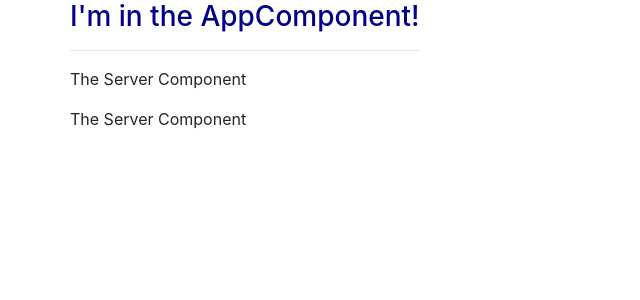
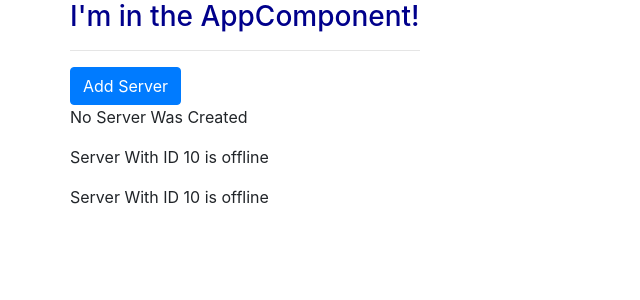
Before and after one commit to BennyLouie/my-first-angular-app, an Angular app: page / in a window 1280 px wide. Shown: the top 300 px of the page, without its empty margins (0-640 px from the left). Built offline with nearby package versions, Linux system fonts and the light colour scheme.

Commit message:
Lesson 28

```diff
--- a/src/app/server/server.component.html
+++ b/src/app/server/server.component.html
@@ -1 +1 @@
-<p>The Server Component</p>
+<p>{{ 'Server' }} With ID {{ serverId }} is {{ getServerStatus() }}</p>
--- a/src/app/server/server.component.ts
+++ b/src/app/server/server.component.ts
@@ -5,5 +5,10 @@
     templateUrl: './server.component.html'
 })
 export class ServerComponent {
+    serverId = 10;
+    serverStatus = 'offline';
 
+    getServerStatus() {
+        return this.serverStatus;
+    }
 }
--- a/src/app/servers/servers.component.html
+++ b/src/app/servers/servers.component.html
@@ -1,2 +1,7 @@
+<button class="btn btn-primary"
+    [disabled]="!allowNewServer"
+    (click)="onCreateServer()">Add Server</button>
+<!-- <p [innerText]="allowNewServer"></p> -->
+<p>{{ serverCreationStatus }}</p>
 <app-server></app-server>
 <app-server></app-server>
--- a/src/app/servers/servers.component.ts
+++ b/src/app/servers/servers.component.ts
@@ -6,10 +6,20 @@
   styleUrls: ['./servers.component.css']
 })
 export class ServersComponent implements OnInit {
+  allowNewServer = false;
+  serverCreationStatus = 'No Server Was Created';
 
-  constructor() { }
+  constructor() {
+    setTimeout(() => {
+      this.allowNewServer = true;
+    }, 2000);
+  }
 
   ngOnInit(): void {
   }
 
+  onCreateServer() {
+    this.serverCreationStatus = 'New Server Was Created!';
+  }
+
 }
```
